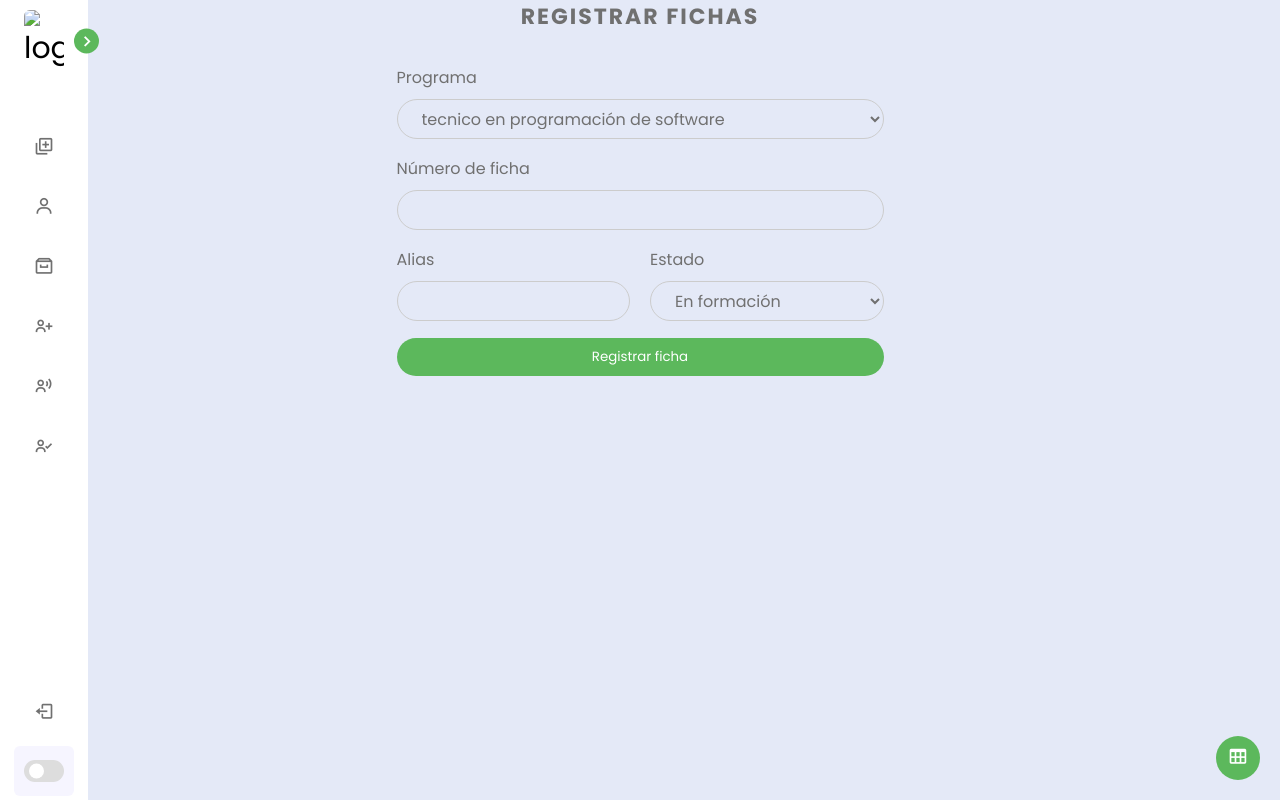
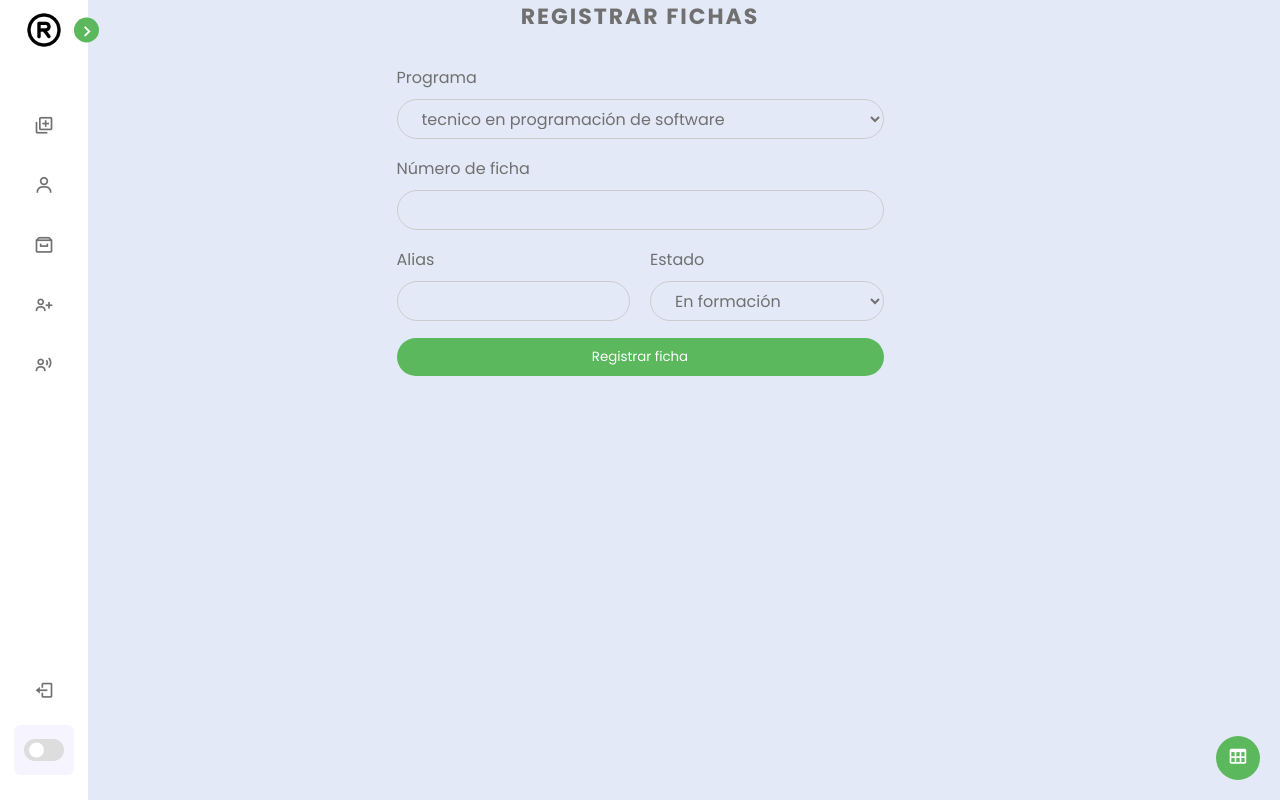
Before and after one commit to daviardev/dashboard-admin, a PHP site: page /views/fichas.php in a window 1280 px wide. Run offline with PHP 8.4, Linux system fonts and the light colour scheme; the visitor is signed in with stand-in values (Sample User, id 1); data comes from the database, SQL or seed files in the repository; data that the repository does not hold is empty.

Commit message:
Change icon

```diff
--- a/views/asistencia.php
+++ b/views/asistencia.php
@@ -95,12 +95,6 @@
                         <a href='instructores.php'>
                             <i class='bx bx-user-voice icon'></i>
                             <span class='text nav-text'>Instructores</span>
-                        </a>
-                    </li>
-                    <li class='nav-link'>
-                        <a href='asistencia.php'>
-                            <i class='bx bx-user-check icon'></i>
-                            <span class='text nav-text'>Asistencia</span>
                         </a>
                     </li>
                 </ul>
--- a/views/fichas.php
+++ b/views/fichas.php
@@ -51,7 +51,7 @@
 <head>
     <meta charset='UTF-8'>
     <meta name='viewport' content='width=device-width, initial-scale=1.0'>
-    <link rel='shortcut icon' href='../src/img/favicon.jpeg' type='image/x-icon'>
+    <link rel='shortcut icon' href='../src/img/favicon.png' type='image/x-icon'>
     <link href='https://unpkg.com/boxicons@2.1.1/css/boxicons.min.css' rel='stylesheet'>
     <link rel='stylesheet' href='../css/admin.css'>
     <title>Administrador · Registrar fichas (<?php echo $_SESSION['admin_name'] ?>)</title>
@@ -62,7 +62,7 @@
         <header>
             <div class='image-text'>
                 <span class='image'>
-                    <img src='../src/img/favicon.jpeg' alt='logo' />
+                    <img src='../src/img/favicon.png' alt='logo' />
                 </span>
                 <div class='text logo-text'>
                     <span class='name'><?php echo $_SESSION['admin_name'] ?></span>
@@ -102,12 +102,6 @@
                         <a href='instructores.php'>
                             <i class='bx bx-user-voice icon'></i>
                             <span class='text nav-text'>Instructores</span>
-                        </a>
-                    </li>
-                    <li class='nav-link'>
-                        <a href='#'>
-                            <i class='bx bx-user-check icon'></i>
-                            <span class='text nav-text'>Asistencia</span>
                         </a>
                     </li>
                 </ul>
```
Also changed, not shown: views/aprendices.php (+2 -8 lines), views/instructores.php (+2 -8 lines), views/programas.php (+2 -8 lines).
